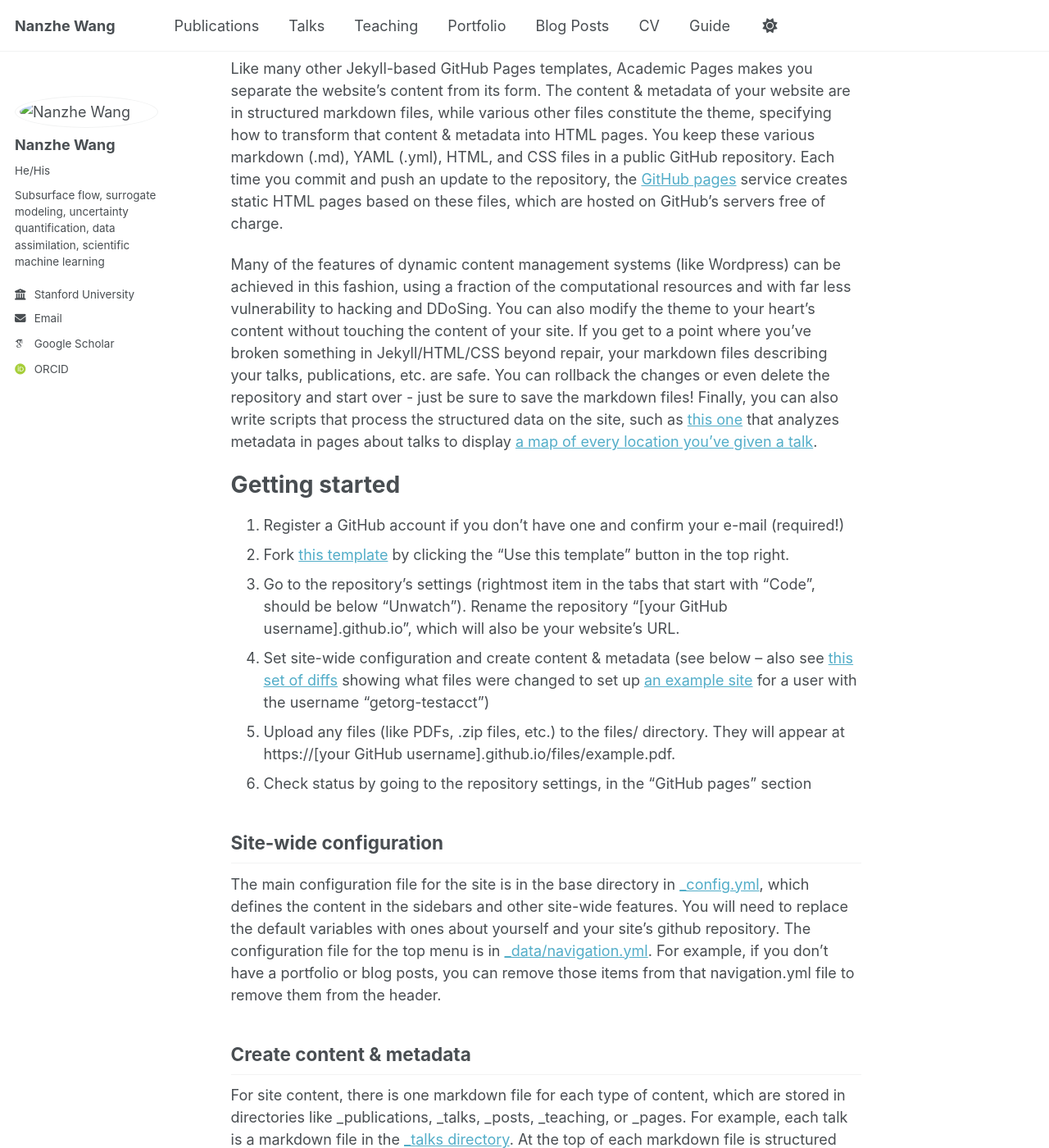
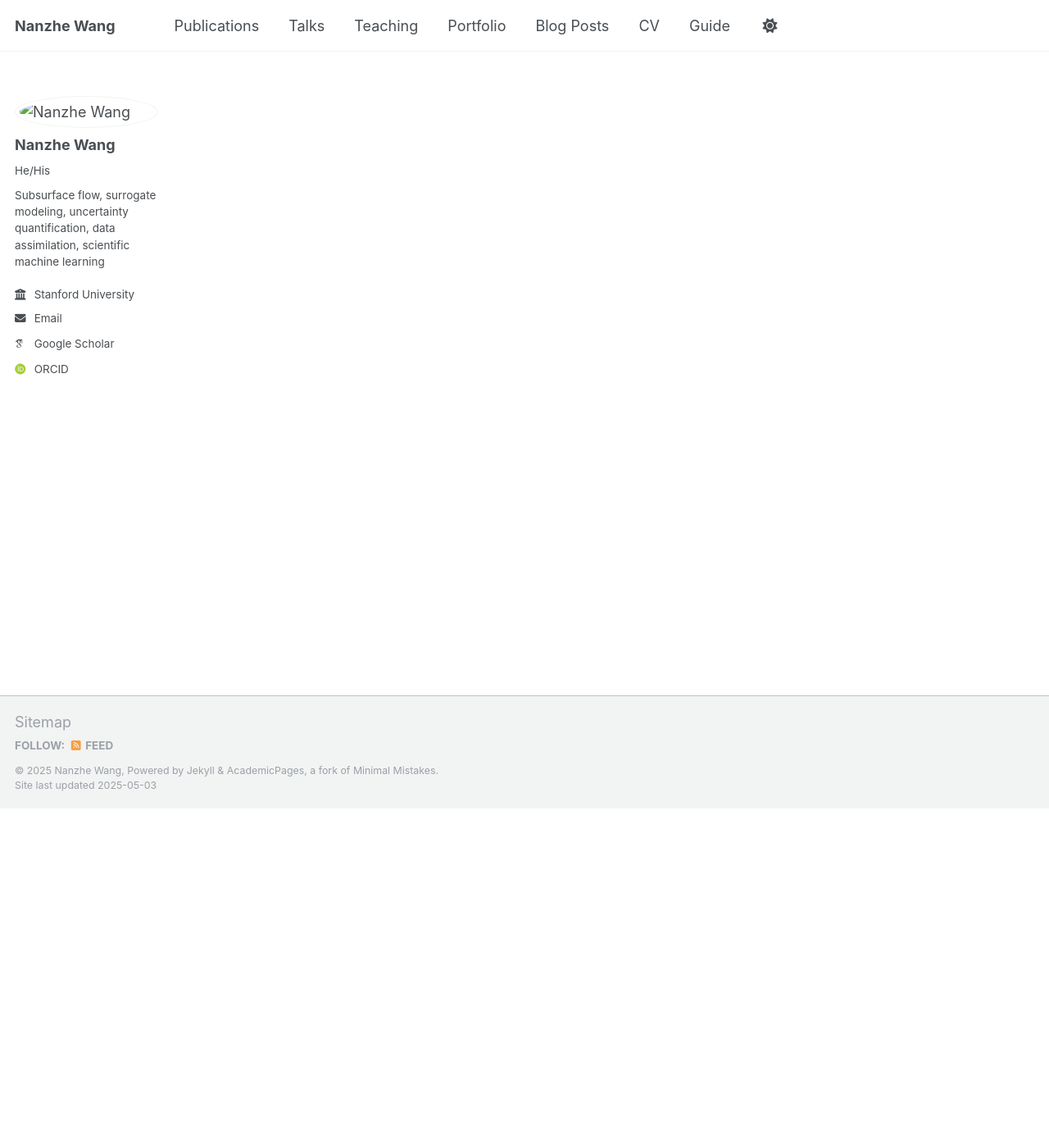
Before and after one commit to NanzheWang/nanzhewang.github.io, a Jekyll site: the page built from _pages/about.md, in a window 1280 px wide and 1400 px high, scrolled down 414 px. Shown: the whole window at 82% size. Built offline with Jekyll 4.4.1, drawn with Linux system fonts in a browser that asks for light colours; some web fonts are replaced; some of the changed text lies outside the part shown.

Commit message:
Update about.md

```diff
--- a/_pages/about.md
+++ b/_pages/about.md
@@ -1,12 +1,12 @@
 ---
 permalink: /
-title: "Academic Pages is a ready-to-fork GitHub Pages template for academic personal websites"
+title: "Nanzhe Wang"
 author_profile: true
 redirect_from:
   - /about/
   - /about.html
 ---
-
+<!--
 This is the front page of a website that is powered by the [Academic Pages template](https://github.com/academicpages/academicpages.github.io) and hosted on GitHub pages. [GitHub pages](https://pages.github.com) is a free service in which websites are built and hosted from code and data stored in a GitHub repository, automatically updating when a new commit is made to the repository. This template was forked from the [Minimal Mistakes Jekyll Theme](https://mmistakes.github.io/minimal-mistakes/) created by Michael Rose, and then extended to support the kinds of content that academics have: publications, talks, teaching, a portfolio, blog posts, and a dynamically-generated CV. You can fork [this template](https://github.com/academicpages/academicpages.github.io) right now, modify the configuration and markdown files, add your own PDFs and other content, and have your own site for free, with no ads!
 
 A data-driven personal website
@@ -47,3 +47,5 @@ Example: editing a markdown file for a talk
 For more info
 ------
 More info about configuring Academic Pages can be found in [the guide](https://academicpages.github.io/markdown/), the [growing wiki](https://github.com/academicpages/academicpages.github.io/wiki), and you can always [ask a question on GitHub](https://github.com/academicpages/academicpages.github.io/discussions). The [guides for the Minimal Mistakes theme](https://mmistakes.github.io/minimal-mistakes/docs/configuration/) (which this theme was forked from) might also be helpful.
+
+-->
```
